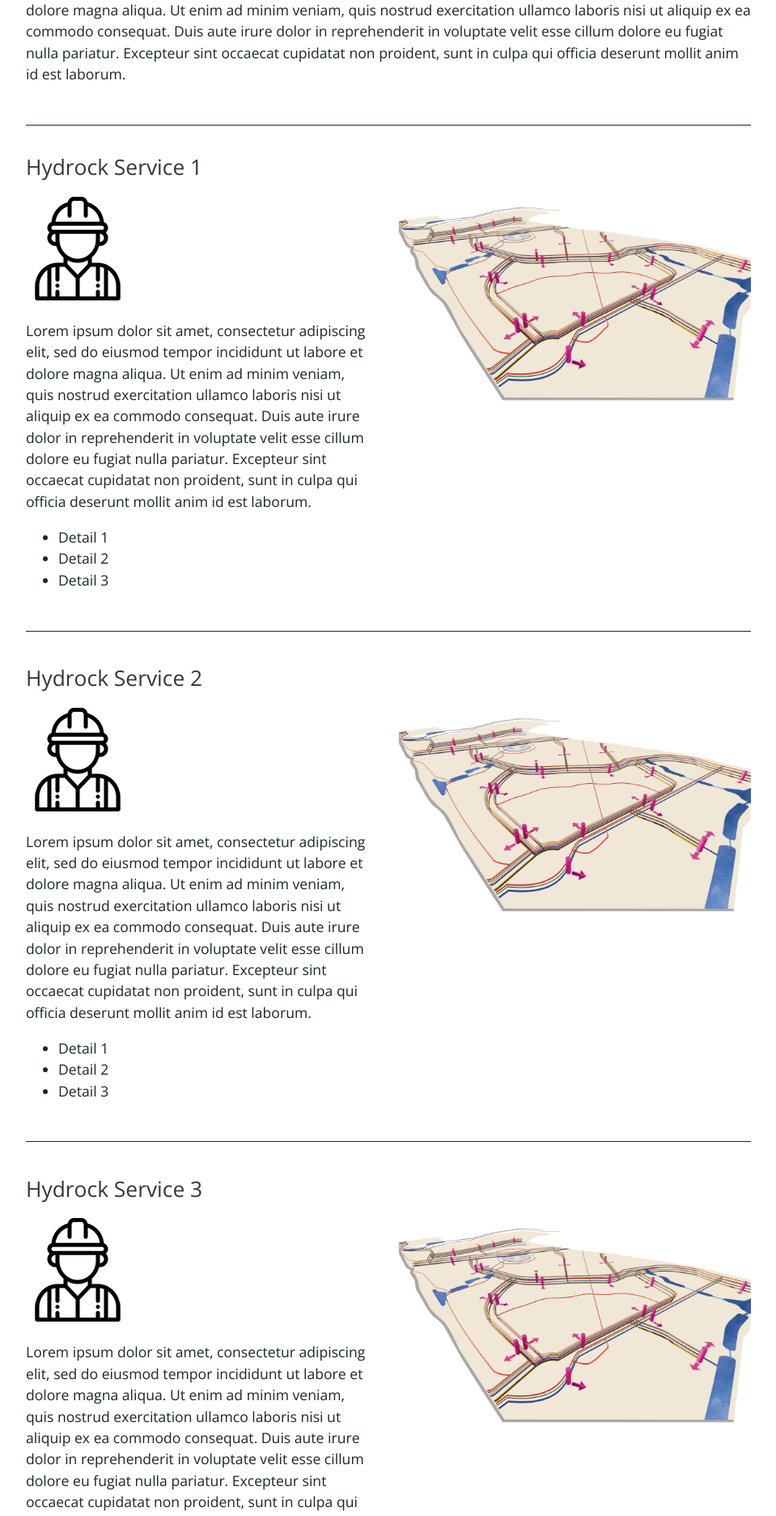
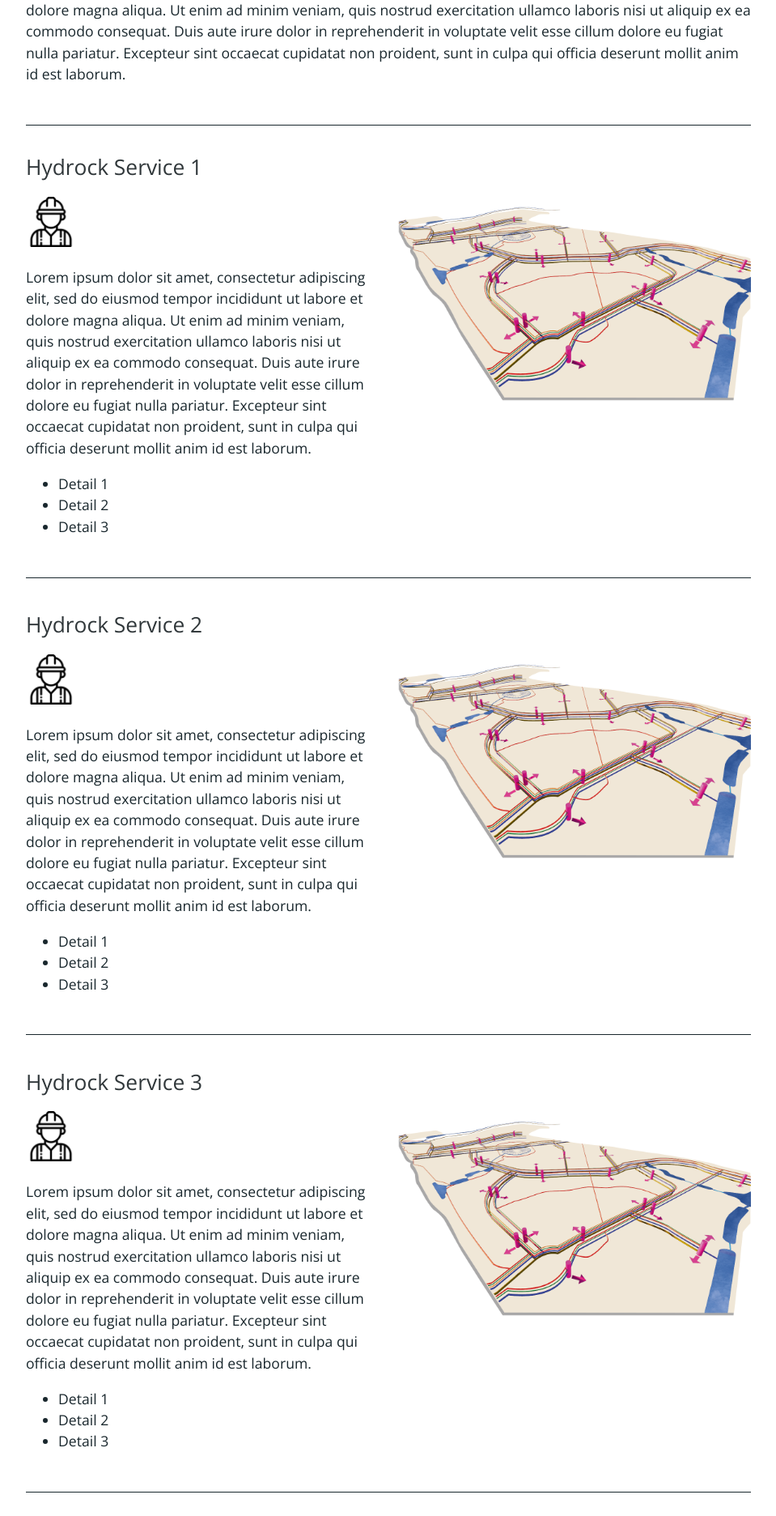
Before and after one commit to HydrockEngineering/DigitalMasterPlanning, a Jekyll site: the page built from index.md, in a window 1280 px wide. Shown: the part 515-2387 px from the top of the page at 81% size, without its empty margins (160-1119 px from the left). Built offline with Jekyll 4.4.1, drawn with Linux system fonts in a browser that asks for light colours; our own code applies the rules of GitHub Pages for plain Markdown files; the repository's description, which GitHub fills in, is left out.

Commit message:
Update jekyll-theme-cayman.scss

```diff
--- a/_sass/jekyll-theme-cayman.scss
+++ b/_sass/jekyll-theme-cayman.scss
@@ -436,12 +436,6 @@ a {
     width:100%;margin-bottom:30px;
   }
 
-//   img {
-//     width:180px;
-//     height:100%;
-//     margin-right: 10px;
-//     margin-bottom:20px;
-//   }
 }
 
 .position-right {
@@ -454,6 +448,13 @@ a {
   }
 }
 
+.icon {
+  img {
+    width:62px;
+    height:62px;
+  }
+}
+
 /*--- Hide Header---*/
 
 #aec-technology--data {display:none;}
```
